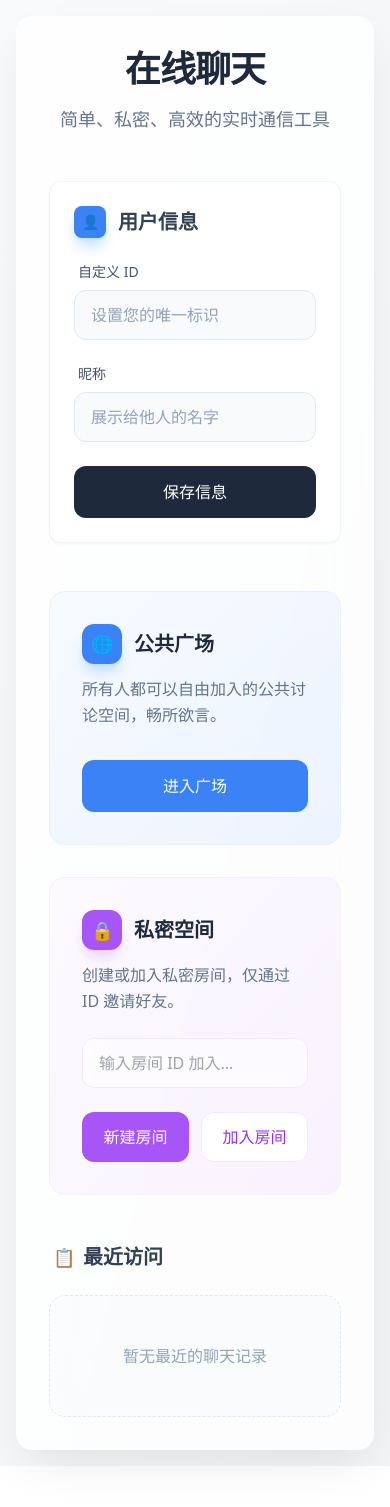
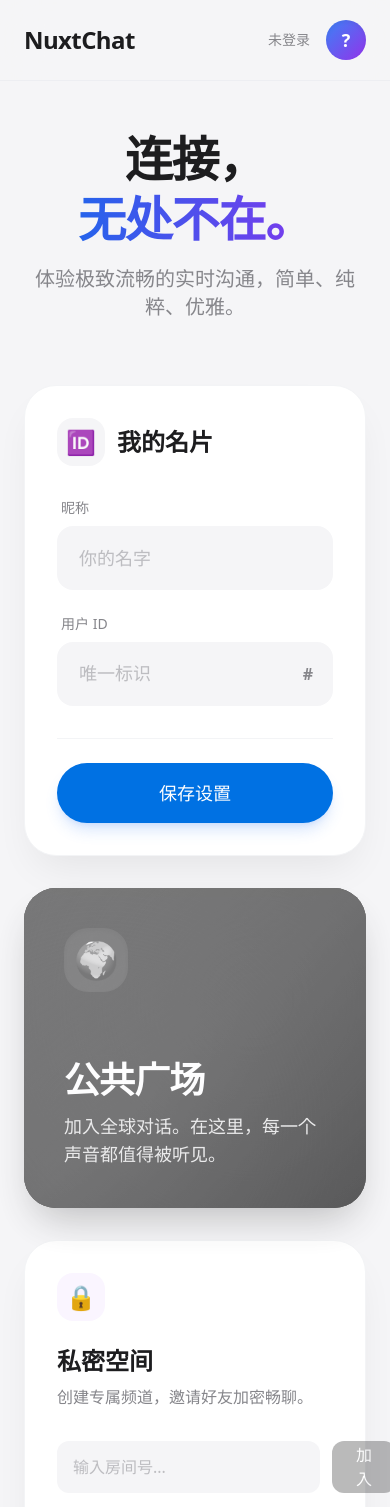
Before and after one commit to Neon-ai-test/nuxt-test, a Nuxt app: page / in a window 390 px wide. Shown: the top 1507 px of the page. Before the commit the page ends 1466 px from the top, so only its background shows below. Built offline with nearby package versions, Linux system fonts and the light colour scheme.

Commit message:
feat(首页): 重构首页UI设计并优化用户体验
- 采用全新的视觉风格和布局结构
- 增加用户信息展示区域和个性化设置
- 优化聊天室入口的交互设计和视觉效果
- 改进最近访问房间列表的展示方式
- 简化用户操作流程和提示信息

```diff
--- a/app/pages/index.vue
+++ b/app/pages/index.vue
@@ -1,163 +1,206 @@
 <template>
-  <div class="min-h-screen bg-gradient-to-br from-slate-50 to-gray-100 flex items-center justify-center p-4 font-sans">
-    <div class="w-full max-w-4xl bg-white/80 backdrop-blur-xl rounded-2xl shadow-[0_20px_50px_-12px_rgba(0,0,0,0.1)] p-8 md:p-12 transition-all duration-300 border border-white/20">
-      <!-- 标题 -->
-      <div class="text-center mb-12">
-        <h1 class="text-4xl md:text-5xl font-bold text-slate-800 mb-4 tracking-tight">在线聊天</h1>
-        <p class="text-slate-500 text-lg font-light">简单、私密、高效的实时通信工具</p>
+  <div class="min-h-screen bg-[#F5F5F7] font-sans selection:bg-blue-500/30">
+    <!-- 顶部导航/标题栏 -->
+    <nav class="sticky top-0 z-50 bg-[#F5F5F7]/80 backdrop-blur-xl border-b border-gray-200/50">
+      <div class="max-w-[1200px] mx-auto px-6 h-20 flex items-center justify-between">
+        <h1 class="text-2xl font-semibold tracking-tight text-[#1D1D1F]">
+          NuxtChat
+        </h1>
+        <div class="flex items-center gap-4">
+          <div class="text-sm font-medium text-[#86868B]">
+            {{ userInfo.nickname || '未登录' }}
+          </div>
+          <div class="w-10 h-10 rounded-full bg-gradient-to-br from-blue-500 to-purple-600 shadow-inner flex items-center justify-center text-white font-bold text-lg">
+            {{ userInfo.nickname ? userInfo.nickname[0] : '?' }}
+          </div>
+        </div>
+      </div>
+    </nav>
+
+    <main class="max-w-[1200px] mx-auto px-6 py-12 pb-24">
+
+      <!-- 欢迎语 -->
+      <div class="mb-16 text-center md:text-left animate-fade-in-up">
+        <h2 class="text-5xl md:text-7xl font-semibold text-[#1D1D1F] tracking-tight mb-4 leading-tight">
+          连接，<br>
+          <span class="text-transparent bg-clip-text bg-gradient-to-r from-blue-600 to-violet-600">
+            无处不在。
+          </span>
+        </h2>
+        <p class="text-xl md:text-2xl text-[#86868B] font-medium max-w-2xl">
+          体验极致流畅的实时沟通，简单、纯粹、优雅。
+        </p>
       </div>
 
-      <!-- 用户信息输入 -->
-      <div class="mb-12 bg-white rounded-xl p-6 shadow-sm border border-slate-100">
-        <h2 class="text-xl font-semibold text-slate-700 mb-6 flex items-center">
-          <div class="w-8 h-8 bg-blue-500 rounded-lg text-white flex items-center justify-center mr-3 shadow-blue-200 shadow-lg">
-            <span class="text-sm">👤</span>
+      <!-- Bento Grid 布局 -->
+      <div class="grid grid-cols-1 md:grid-cols-12 gap-8">
+
+        <!-- 卡片 1: 个人档案 (跨 4 列) -->
+        <div class="md:col-span-5 lg:col-span-4 flex flex-col gap-8">
+          <div class="bg-white rounded-[2rem] p-8 shadow-[0_20px_40px_-12px_rgba(0,0,0,0.08)] hover:shadow-[0_25px_50px_-12px_rgba(0,0,0,0.12)] transition-shadow duration-500 border border-gray-100 h-full flex flex-col">
+            <div class="flex items-center gap-3 mb-8">
+              <div class="w-12 h-12 bg-[#F5F5F7] rounded-2xl flex items-center justify-center text-2xl">
+                🆔
               </div>
-          用户信息
-        </h2>
-        <div class="grid grid-cols-1 md:grid-cols-2 gap-6">
+              <h3 class="text-2xl font-semibold text-[#1D1D1F]">我的名片</h3>
+            </div>
+
+            <div class="flex-1 space-y-6">
               <div class="group">
-            <label for="userId" class="block text-sm font-medium text-slate-600 mb-2 ml-1 group-focus-within:text-blue-500 transition-colors">自定义 ID</label>
+                <label class="block text-sm font-medium text-[#86868B] mb-2 ml-1 transition-colors group-focus-within:text-blue-600">昵称</label>
+                <input
+                  type="text"
+                  v-model="userInfo.nickname"
+                  placeholder="你的名字"
+                  class="w-full bg-[#F5F5F7] hover:bg-[#E8E8ED] focus:bg-white border-2 border-transparent focus:border-blue-500 rounded-2xl px-5 py-4 text-lg font-medium text-[#1D1D1F] placeholder-[#86868B]/50 outline-none transition-all duration-300"
+                >
+              </div>
+
+              <div class="group">
+                <label class="block text-sm font-medium text-[#86868B] mb-2 ml-1 transition-colors group-focus-within:text-blue-600">用户 ID</label>
                 <div class="relative">
                   <input
                     type="text"
-                id="userId"
                     v-model="userInfo.userId"
-                placeholder="设置您的唯一标识"
-                class="w-full pl-4 pr-4 py-3 bg-slate-50 border border-slate-200 rounded-xl focus:outline-none focus:ring-2 focus:ring-blue-500/20 focus:border-blue-500 transition-all duration-200 placeholder-slate-400"
-                required
+                    placeholder="唯一标识"
+                    class="w-full bg-[#F5F5F7] hover:bg-[#E8E8ED] focus:bg-white border-2 border-transparent focus:border-blue-500 rounded-2xl px-5 py-4 text-lg font-mono text-[#1D1D1F] placeholder-[#86868B]/50 outline-none transition-all duration-300"
                   >
-            </div>
-          </div>
-          <div class="group">
-            <label for="nickname" class="block text-sm font-medium text-slate-600 mb-2 ml-1 group-focus-within:text-blue-500 transition-colors">昵称</label>
-            <div class="relative">
-              <input
-                type="text"
-                id="nickname"
-                v-model="userInfo.nickname"
-                placeholder="展示给他人的名字"
-                class="w-full pl-4 pr-4 py-3 bg-slate-50 border border-slate-200 rounded-xl focus:outline-none focus:ring-2 focus:ring-blue-500/20 focus:border-blue-500 transition-all duration-200 placeholder-slate-400"
-                required
-              >
+                  <span class="absolute right-5 top-1/2 -translate-y-1/2 text-[#86868B] font-bold">#</span>
                 </div>
               </div>
             </div>
+
+            <div class="mt-8 pt-6 border-t border-gray-100">
               <button
                 @click="saveUserInfo"
-          class="mt-6 w-full bg-slate-800 text-white px-6 py-3.5 rounded-xl hover:bg-slate-700 hover:shadow-lg transition-all duration-200 transform active:scale-[0.99] font-medium flex items-center justify-center gap-2"
+                class="w-full bg-[#0071e3] hover:bg-[#0077ED] text-white text-lg font-medium py-4 rounded-full transition-all duration-300 active:scale-[0.98] shadow-lg shadow-blue-500/20"
               >
-          <span>保存信息</span>
-        </button>
-      </div>
-
-      <!-- 聊天室选择 -->
-      <div class="grid grid-cols-1 md:grid-cols-2 gap-8 mb-12">
-        <!-- 公共聊天室 -->
-        <div class="bg-gradient-to-br from-blue-50/50 to-blue-100/50 rounded-2xl p-8 border border-blue-100/50 hover:shadow-lg hover:shadow-blue-100 transition-all duration-300 group">
-          <h2 class="text-xl font-bold text-slate-800 mb-3 flex items-center">
-            <div class="w-10 h-10 bg-blue-500 rounded-xl text-white flex items-center justify-center mr-3 shadow-lg shadow-blue-200 group-hover:scale-110 transition-transform duration-300">
-              <span class="text-lg">🌐</span>
-            </div>
-            公共广场
-          </h2>
-          <p class="text-slate-500 mb-8 leading-relaxed">所有人都可以自由加入的公共讨论空间，畅所欲言。</p>
-          <button
-            @click="joinPublicChat"
-            class="w-full bg-blue-500 text-white px-6 py-3.5 rounded-xl hover:bg-blue-600 hover:shadow-lg hover:shadow-blue-200 transition-all duration-200 transform active:scale-[0.99] font-medium"
-            :disabled="!isUserInfoComplete"
-          >
-            进入广场
-          </button>
-        </div>
-
-        <!-- 私密聊天室 -->
-        <div class="bg-gradient-to-br from-purple-50/50 to-purple-100/50 rounded-2xl p-8 border border-purple-100/50 hover:shadow-lg hover:shadow-purple-100 transition-all duration-300 group">
-          <h2 class="text-xl font-bold text-slate-800 mb-3 flex items-center">
-            <div class="w-10 h-10 bg-purple-500 rounded-xl text-white flex items-center justify-center mr-3 shadow-lg shadow-purple-200 group-hover:scale-110 transition-transform duration-300">
-              <span class="text-lg">🔒</span>
-            </div>
-            私密空间
-          </h2>
-          <p class="text-slate-500 mb-6 leading-relaxed">创建或加入私密房间，仅通过 ID 邀请好友。</p>
-
-          <div class="mb-6">
-            <input
-              type="text"
-              id="roomId"
-              v-model="joinRoomId"
-              placeholder="输入房间 ID 加入..."
-              class="w-full px-4 py-3 bg-white/60 border border-purple-100 rounded-xl focus:outline-none focus:ring-2 focus:ring-purple-500/20 focus:border-purple-500 transition-all duration-200"
-            >
-          </div>
-
-          <div class="grid grid-cols-2 gap-3">
-            <button
-              @click="createPrivateChat"
-              class="bg-purple-500 text-white px-4 py-3 rounded-xl hover:bg-purple-600 hover:shadow-lg hover:shadow-purple-200 transition-all duration-200 transform active:scale-[0.99] font-medium"
-              :disabled="!isUserInfoComplete"
-            >
-              新建房间
-            </button>
-            <button
-              @click="joinPrivateChat"
-              class="bg-white text-purple-600 border border-purple-100 px-4 py-3 rounded-xl hover:bg-purple-50 hover:border-purple-200 transition-all duration-200 transform active:scale-[0.99] font-medium"
-              :disabled="!isUserInfoComplete || !joinRoomId"
-            >
-              加入房间
+                保存设置
               </button>
             </div>
           </div>
         </div>
 
-      <!-- 房间列表 -->
-      <div class="mt-8">
-        <h2 class="text-xl font-semibold text-slate-700 mb-6 flex items-center pl-1">
-          <span class="text-lg mr-2">📋</span>
+        <!-- 卡片 2: 核心功能入口 (跨 8 列) -->
+        <div class="md:col-span-7 lg:col-span-8 flex flex-col gap-8">
+
+          <!-- 公共广场 (Hero Card) -->
+          <div
+            @click="joinPublicChat"
+            class="group relative bg-black rounded-[2rem] p-10 overflow-hidden cursor-pointer h-[320px] shadow-[0_20px_40px_-12px_rgba(0,0,0,0.3)] transition-all duration-500 hover:scale-[1.01]"
+            :class="{'opacity-80 grayscale pointer-events-none': !isUserInfoComplete}"
+          >
+            <!-- 动态背景 -->
+            <div class="absolute inset-0 bg-gradient-to-br from-blue-600 via-violet-600 to-indigo-900 opacity-90"></div>
+            <div class="absolute -right-20 -top-20 w-96 h-96 bg-blue-400 rounded-full blur-[100px] mix-blend-overlay opacity-50 group-hover:opacity-70 transition-opacity duration-700"></div>
+            <div class="absolute -left-20 -bottom-20 w-80 h-80 bg-purple-400 rounded-full blur-[80px] mix-blend-overlay opacity-50 group-hover:opacity-70 transition-opacity duration-700"></div>
+
+            <div class="relative z-10 h-full flex flex-col justify-between">
+              <div class="flex justify-between items-start">
+                <div class="w-16 h-16 bg-white/10 backdrop-blur-md rounded-3xl flex items-center justify-center text-4xl shadow-inner">
+                  🌍
+                </div>
+                <div class="w-12 h-12 rounded-full bg-white/10 backdrop-blur-md flex items-center justify-center opacity-0 group-hover:opacity-100 transform translate-x-4 group-hover:translate-x-0 transition-all duration-300">
+                  <svg class="w-6 h-6 text-white" fill="none" stroke="currentColor" viewBox="0 0 24 24"><path stroke-linecap="round" stroke-linejoin="round" stroke-width="2.5" d="M14 5l7 7m0 0l-7 7m7-7H3"></path></svg>
+                </div>
+              </div>
+
+              <div>
+                <h3 class="text-4xl font-bold text-white mb-3 tracking-tight">公共广场</h3>
+                <p class="text-blue-100 text-lg font-medium max-w-md">
+                  加入全球对话。在这里，每一个声音都值得被听见。
+                </p>
+              </div>
+            </div>
+          </div>
+
+          <!-- 私密空间 & 最近访问 (Grid within Grid) -->
+          <div class="grid grid-cols-1 lg:grid-cols-2 gap-8 flex-1">
+
+            <!-- 私密房间 -->
+            <div class="bg-white rounded-[2rem] p-8 shadow-[0_20px_40px_-12px_rgba(0,0,0,0.08)] hover:shadow-[0_25px_50px_-12px_rgba(0,0,0,0.12)] transition-shadow duration-500 border border-gray-100 flex flex-col justify-between min-h-[300px]">
+              <div>
+                <div class="w-12 h-12 bg-purple-50 rounded-2xl flex items-center justify-center text-2xl text-purple-600 mb-6">
+                  🔒
+                </div>
+                <h3 class="text-2xl font-semibold text-[#1D1D1F] mb-2">私密空间</h3>
+                <p class="text-[#86868B] font-medium">创建专属频道，邀请好友加密畅聊。</p>
+              </div>
+
+              <div class="mt-8 space-y-4">
+                <div class="flex gap-3">
+                  <input
+                    type="text"
+                    v-model="joinRoomId"
+                    placeholder="输入房间号..."
+                    class="flex-1 bg-[#F5F5F7] border-none rounded-xl px-4 py-3.5 text-[#1D1D1F] placeholder-[#86868B]/50 focus:ring-2 focus:ring-purple-500/20 transition-all outline-none"
+                  >
+                  <button
+                    @click="joinPrivateChat"
+                    :disabled="!isUserInfoComplete || !joinRoomId"
+                    class="bg-[#1D1D1F] text-white px-6 rounded-xl font-medium hover:bg-black disabled:opacity-30 disabled:cursor-not-allowed transition-colors"
+                  >
+                    加入
+                  </button>
+                </div>
+                <button
+                  @click="createPrivateChat"
+                  :disabled="!isUserInfoComplete"
+                  class="w-full py-3.5 border border-dashed border-purple-200 text-purple-600 rounded-xl font-semibold hover:bg-purple-50 transition-colors flex items-center justify-center gap-2"
+                >
+                  <span class="text-xl">+</span> 创建新房间
+                </button>
+              </div>
+            </div>
+
+            <!-- 最近访问 -->
+            <div class="bg-white/60 backdrop-blur-xl rounded-[2rem] p-8 border border-white/50 shadow-[0_20px_40px_-12px_rgba(0,0,0,0.05)] flex flex-col min-h-[300px]">
+              <h3 class="text-sm font-bold text-[#86868B] uppercase tracking-wider mb-6 flex items-center gap-2">
+                <svg class="w-4 h-4" fill="none" stroke="currentColor" viewBox="0 0 24 24"><path stroke-linecap="round" stroke-linejoin="round" stroke-width="2" d="M12 8v4l3 3m6-3a9 9 0 11-18 0 9 9 0 0118 0z"></path></svg>
                 最近访问
-        </h2>
-        <div class="space-y-3">
+              </h3>
+
+              <div class="flex-1 overflow-y-auto pr-2 custom-scrollbar">
+                <div v-if="recentRooms.length === 0" class="h-full flex flex-col items-center justify-center text-[#86868B]/60 gap-4">
+                  <div class="w-16 h-16 bg-gray-50 rounded-full flex items-center justify-center text-3xl grayscale opacity-50">
+                    📫
+                  </div>
+                  <p class="font-medium">暂无记录</p>
+                </div>
+
+                <TransitionGroup name="list" tag="div" class="space-y-3" v-else>
                   <div
                     v-for="room in recentRooms"
                     :key="room.id"
-            class="group flex items-center justify-between p-4 bg-white border border-slate-100 rounded-xl hover:shadow-md hover:border-blue-100 transition-all duration-200"
+                    class="group flex items-center justify-between p-4 bg-white rounded-2xl border border-gray-100 hover:border-blue-200/50 hover:shadow-md transition-all cursor-pointer"
+                    @click="joinRoom(room.id)"
                   >
-            <div class="flex-1 min-w-0 pr-4">
-              <div class="flex items-center gap-2 mb-1">
-                <span class="w-2 h-2 rounded-full bg-green-400"></span>
-                <p class="font-bold text-slate-700 truncate">{{ room.name }}</p>
+                    <div class="flex items-center gap-4 min-w-0">
+                      <div class="w-10 h-10 rounded-full bg-gradient-to-tr from-gray-100 to-gray-200 flex items-center justify-center text-[#1D1D1F] font-bold shrink-0">
+                        {{ room.name[0] }}
                       </div>
+                      <div class="min-w-0">
+                        <h4 class="font-semibold text-[#1D1D1F] truncate">{{ room.name }}</h4>
+                        <p class="text-xs text-[#86868B] font-mono mt-0.5 truncate">ID: {{ room.id.substring(0, 8) }}...</p>
+                      </div>
+                    </div>
+
                     <button
-                @click="copyRoomId(room.id)"
-                class="text-xs text-slate-400 hover:text-blue-500 font-mono flex items-center gap-1.5 transition-colors duration-200 bg-slate-50 hover:bg-blue-50 px-2 py-1 rounded-md w-fit"
-                title="点击复制房间ID"
+                      @click.stop="deleteRoom(room)"
+                      class="w-8 h-8 flex items-center justify-center text-[#86868B] hover:text-red-500 hover:bg-red-50 rounded-full transition-colors opacity-0 group-hover:opacity-100"
+                      title="删除"
                     >
-                <span>ID: {{ room.id.substring(0, 8) }}...</span>
-                <span class="opacity-0 group-hover:opacity-100 transition-opacity">📋</span>
+                      <svg class="w-4 h-4" fill="none" stroke="currentColor" viewBox="0 0 24 24"><path stroke-linecap="round" stroke-linejoin="round" stroke-width="2" d="M6 18L18 6M6 6l12 12"></path></svg>
                     </button>
                   </div>
-            <div class="flex gap-3 opacity-90">
-              <button
-                @click="joinRoom(room.id)"
-                class="text-sm bg-blue-50 text-blue-600 px-4 py-2 rounded-lg hover:bg-blue-500 hover:text-white transition-all duration-200 font-medium"
-              >
-                加入
-              </button>
-              <button
-                @click="deleteRoom(room)"
-                class="text-sm text-slate-400 hover:text-red-500 px-3 py-2 rounded-lg hover:bg-red-50 transition-all duration-200"
-                title="删除记录"
-              >
-                <span class="text-lg">×</span>
-              </button>
+                </TransitionGroup>
               </div>
             </div>
-          <div v-if="recentRooms.length === 0" class="text-center text-slate-400 py-12 bg-slate-50/50 rounded-2xl border border-dashed border-slate-200">
-            暂无最近的聊天记录
+
           </div>
         </div>
       </div>
-    </div>
+    </main>
   </div>
 </template>
 
@@ -201,7 +244,9 @@ onMounted(() => {
 const saveUserInfo = () => {
   if (isUserInfoComplete.value) {
     localStorage.setItem('userInfo', JSON.stringify(userInfo.value));
-    alert('用户信息保存成功！');
+    // 使用更轻量的提示，或者干脆不提示，这里为了反馈保留
+    // alert('用户信息保存成功！');
+    // 可以添加一个临时状态来显示“已保存”
   } else {
     alert('请填写完整的用户信息');
   }
@@ -212,41 +257,33 @@ const copyRoomId = async (id) => {
   try {
     const cleanId = id.trim();
     await navigator.clipboard.writeText(cleanId);
-    // 可以考虑用更友好的提示组件，这里先用 alert 保持一致性，或者只在控制台输出避免打扰，
-    // 但为了反馈，短暂更改按钮文字可能更好，不过最简单是 alert
-    alert('房间 ID 已复制到剪贴板: ' + cleanId);
+    alert('已复制: ' + cleanId);
   } catch (err) {
     console.error('复制失败:', err);
-    alert('复制失败，请重试');
   }
 };
 
 // 加入公共聊天室
 const joinPublicChat = () => {
   if (!isUserInfoComplete.value) {
-    alert('请填写完整的用户信息');
+    alert('请先设置您的昵称和ID');
     return;
   }
 
-  // 保存用户信息
   localStorage.setItem('userInfo', JSON.stringify(userInfo.value));
-
-  // 跳转到公共聊天室
   router.push('/chat');
 };
 
 // 创建私密聊天室
 const createPrivateChat = async () => {
   if (!isUserInfoComplete.value) {
-    alert('请填写完整的用户信息');
+    alert('请先设置您的昵称和ID');
     return;
   }
 
   try {
-    // 生成房间名称
     const roomName = `${userInfo.value.nickname}的聊天室`;
 
-    // 调用 API 创建房间
     const response = await fetch('/api/chat/rooms', {
       method: 'POST',
       headers: {
@@ -261,50 +298,45 @@ const createPrivateChat = async () => {
     const result = await response.json();
 
     if (result.success) {
-      // 保存到最近房间
       const newRoom = {
         id: result.data.roomId,
         name: result.data.name,
-        createdBy: userInfo.value.userId // 保存创建者 ID
+        createdBy: userInfo.value.userId
       };
 
       const updatedRooms = [newRoom, ...recentRooms.value.filter(r => r.id !== newRoom.id)].slice(0, 5);
       recentRooms.value = updatedRooms;
       localStorage.setItem('recentRooms', JSON.stringify(updatedRooms));
 
-      // 保存房间 ID 到 sessionStorage 并跳转
       sessionStorage.setItem('privateRoomId', result.data.roomId);
       router.push('/chat/private');
     } else {
-      alert('创建聊天室失败：' + result.message);
+      alert('创建失败：' + result.message);
     }
   } catch (error) {
-    console.error('创建聊天室失败:', error);
-    alert('创建聊天室失败，请稍后重试');
+    console.error('创建失败:', error);
+    alert('创建失败，请稍后重试');
   }
 };
 
 // 加入私密聊天室
 const joinPrivateChat = async () => {
   if (!isUserInfoComplete.value) {
-    alert('请填写完整的用户信息');
+    alert('请先设置您的昵称和ID');
     return;
   }
 
   const trimmedRoomId = joinRoomId.value.trim();
 
   if (!trimmedRoomId) {
-    alert('请输入房间 ID');
     return;
   }
 
   try {
-    // 获取房间信息
     const response = await fetch(`/api/chat/room?roomId=${trimmedRoomId}`);
     const result = await response.json();
 
     if (result.success) {
-      // 保存到最近房间
       const newRoom = {
         id: result.data.roomId,
         name: result.data.name,
@@ -315,32 +347,27 @@ const joinPrivateChat = async () => {
       recentRooms.value = updatedRooms;
       localStorage.setItem('recentRooms', JSON.stringify(updatedRooms));
 
-      // 保存用户信息
       localStorage.setItem('userInfo', JSON.stringify(userInfo.value));
 
-      // 保存房间 ID 到 sessionStorage 并跳转
       sessionStorage.setItem('privateRoomId', trimmedRoomId);
       router.push('/chat/private');
     } else {
-      alert('加入房间失败：' + (result.message || '房间不存在'));
+      alert('加入失败：' + (result.message || '房间不存在'));
     }
   } catch (error) {
-    console.error('加入房间失败:', error);
-    alert('加入房间失败，请稍后重试');
+    console.error('加入失败:', error);
+    alert('加入失败，请稍后重试');
   }
 };
 
 // 加入指定房间
 const joinRoom = async (roomId) => {
   if (!isUserInfoComplete.value) {
-    alert('请填写完整的用户信息');
+    alert('请先设置您的昵称和ID');
     return;
   }
 
-  // 保存用户信息
   localStorage.setItem('userInfo', JSON.stringify(userInfo.value));
-
-  // 保存房间 ID 到 sessionStorage 并跳转
   sessionStorage.setItem('privateRoomId', roomId.trim());
   router.push('/chat/private');
 };
@@ -351,10 +378,14 @@ const deleteRoom = async (room) => {
   let deleteFromServer = false;
 
   if (isOwner) {
-    const choice = confirm('你是这个房间的创建者。\n点击"确定"将永久删除该房间和所有消息。\n点击"取消"仅从列表中移除。');
+    const choice = confirm('确定要永久删除该房间吗？此操作不可恢复。');
     deleteFromServer = choice;
+    if (!choice) {
+         // 如果不永久删除，询问是否仅移除记录
+         if (!confirm('仅从列表中移除？')) return;
+    }
   } else {
-    if (!confirm('确定要从列表中删除这个聊天室吗？')) return;
+    if (!confirm('确定要移除此记录吗？')) return;
   }
 
   if (deleteFromServer) {
@@ -371,13 +402,12 @@ const deleteRoom = async (room) => {
       });
       const result = await response.json();
       if (!result.success) {
-        alert('删除房间失败: ' + result.message);
-        return; // 如果服务端删除失败，可能不应该删除本地记录？或者提示用户
+        alert('删除失败: ' + result.message);
+        return;
       }
-      alert('房间已永久删除');
     } catch (error) {
-      console.error('删除房间失败:', error);
-      alert('删除房间出错');
+      console.error('删除失败:', error);
+      alert('出错');
       return;
     }
   }
@@ -387,3 +417,31 @@ const deleteRoom = async (room) => {
   localStorage.setItem('recentRooms', JSON.stringify(updatedRooms));
 };
 </script>
+
+<style scoped>
+.animate-blob {
+  animation: blob 7s infinite;
+}
+.animation-delay-2000 {
+  animation-delay: 2s;
+}
+.animation-delay-4000 {
+  animation-delay: 4s;
+}
+@keyframes blob {
+  0% { transform: translate(0px, 0px) scale(1); }
+  33% { transform: translate(30px, -50px) scale(1.1); }
+  66% { transform: translate(-20px, 20px) scale(0.9); }
+  100% { transform: translate(0px, 0px) scale(1); }
+}
+
+.list-enter-active,
+.list-leave-active {
+  transition: all 0.3s ease;
+}
+.list-enter-from,
+.list-leave-to {
+  opacity: 0;
+  transform: translateX(-30px);
+}
+</style>
```
Also changed, not shown: 1 other file (tests, documents, lock files or other folders). Lines whose indentation alone changed are shown as unchanged.
